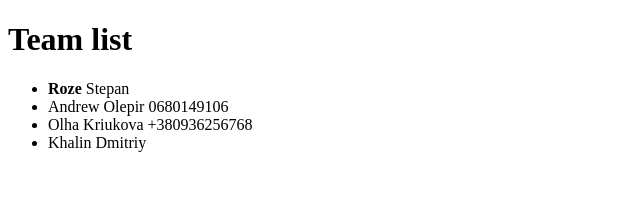
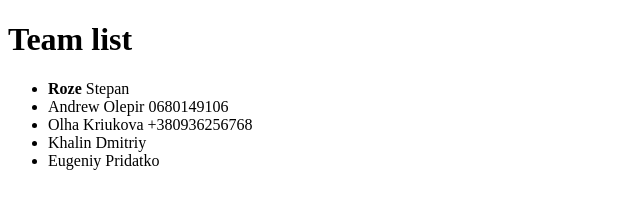
Before and after one commit to Nataliya-uzva/test-git-december-2018, a plain HTML site: page index.html in a window 1280 px wide. Shown: the whole page, without its empty margins (0-640 px from the left). Drawn offline with Linux system fonts and the light colour scheme.

Commit message:
'changes'

```diff
--- a/index.html
+++ b/index.html
@@ -14,6 +14,7 @@
       <li>Andrew Olepir 0680149106</li>
       <li>Olha Kriukova +380936256768</li>
       <li>Khalin Dmitriy</li>
+      <li>Eugeniy Pridatko</li>
     </ul>
 
 <script src="app.js"></script>
```
